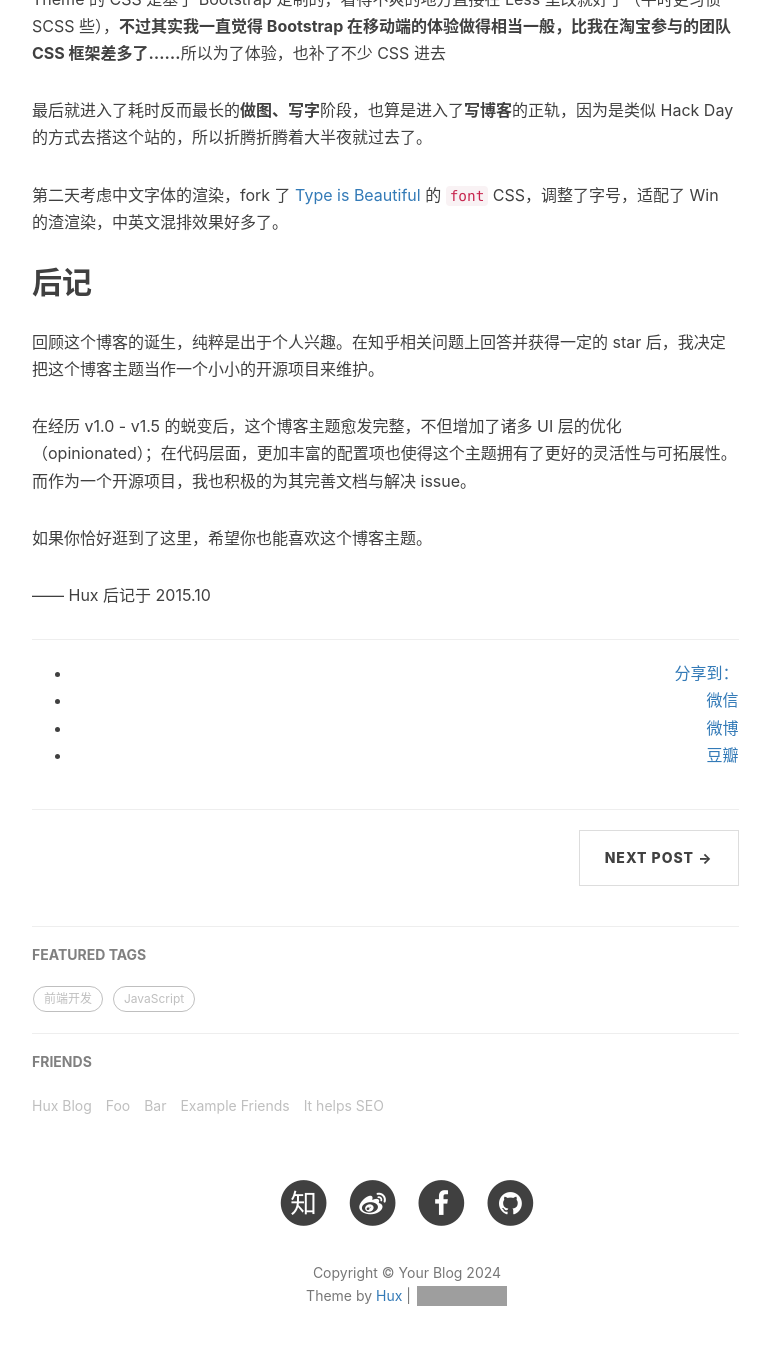
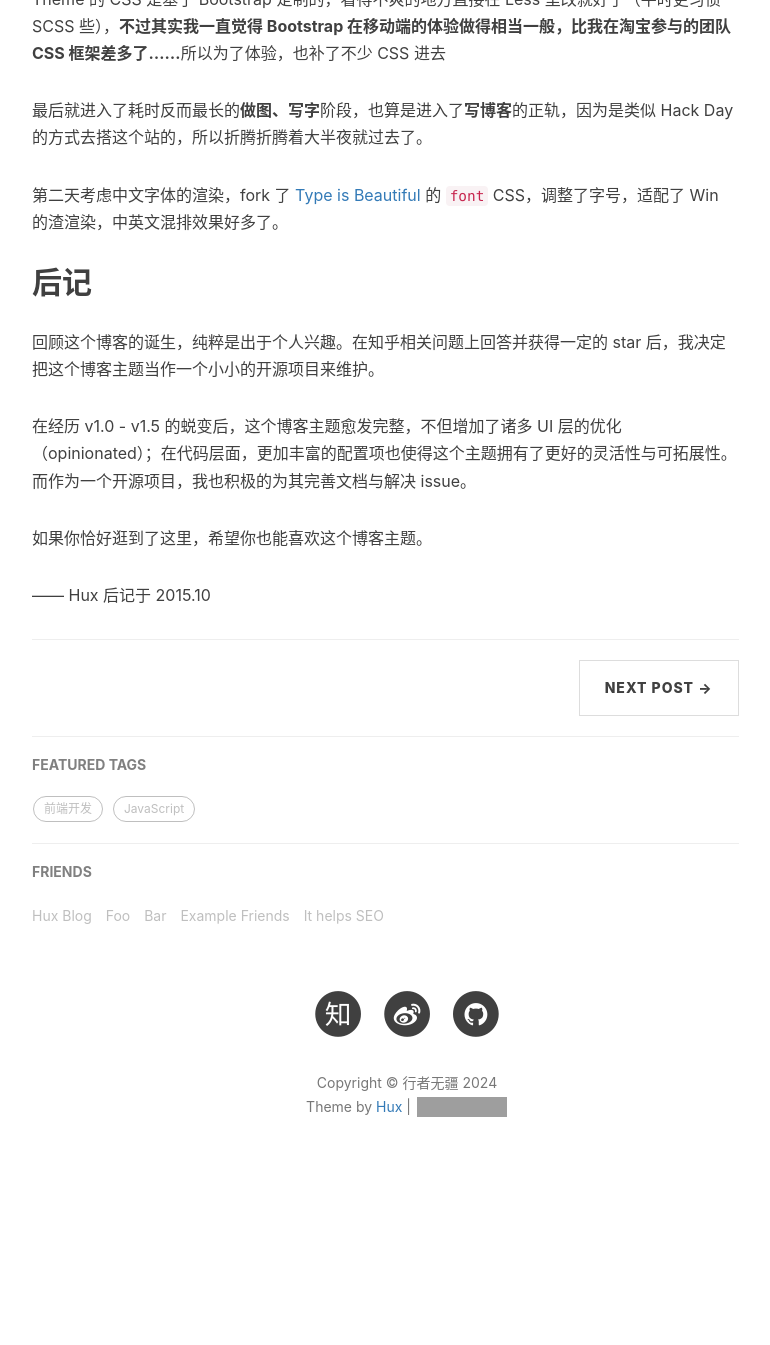
Before and after one commit to rgbwoo/rgbwoo.github.io, a Jekyll site: the page built from _posts/2014-01-29-hello-2015.markdown, in a window 1280 px wide and 1400 px high, scrolled down 2037 px. Shown: the top 1345 px of the window, without its empty margins (233-1003 px from the left). Built offline with Jekyll 4.4.1, drawn with Linux system fonts in a browser that asks for light colours; nearby versions of some CDN libraries; comment, search, counter and statistics services are not loaded; after the commit the page ends 3248 px from its top, so only the background shows below that; some of the changed lines change nothing that is shown; grey boxes are pictures that could not be loaded.

Commit message:
Update _config.yml

```diff
--- a/_config.yml
+++ b/_config.yml
@@ -1,22 +1,22 @@
 # Site settings
-title: Your Blog
-SEOTitle: 你的博客 | Your Blog
+title: 行者无疆
+SEOTitle: 行者无疆
 header-img: img/home-bg.jpg
-email: huxpro@gmail.com
+email: rgbwoo@gmail.com
 description: ""
 keyword: ""
-url: "http://huangxuan.me"              # your host, for absolute URL
-baseurl: "/"         # for example, '/blog' if your blog hosted on 'host/blog'
+url: "http://skywalker.me"              # your host, for absolute URL
+baseurl: ""         # for example, '/blog' if your blog hosted on 'host/blog'
 
 
 
 # SNS settings
 RSS: false
-weibo_username:     huxpro
-zhihu_username:     huxpro
-github_username:    huxpro
+weibo_username:     rgbwoo
+zhihu_username:     wu-jiang-hui-47
+github_username:    rgbwoo
 #twitter_username:  huxpro
-facebook_username:  huxpro
+#facebook_username:  huxpro
 
 
 
@@ -50,19 +50,19 @@
 #disqus_username: _your_disqus_short_name_
 
 # Duoshuo settings
-duoshuo_username: huxblog
+#duoshuo_username: huxblog
 # Share component is depend on Comment so we can NOT use share only.
-duoshuo_share: true                     # set to false if you want to use Comment without Sharing
+#duoshuo_share: true                     # set to false if you want to use Comment without Sharing
 
 
 
 
 # Analytics settings
 # Baidu Analytics
-ba_track_id: 4cc1f2d8f3067386cc5cdb626a202900
+#ba_track_id: 4cc1f2d8f3067386cc5cdb626a202900
 # Google Analytics
-ga_track_id: 'UA-49627206-1'            # Format: UA-xxxxxx-xx
-ga_domain: huangxuan.me
+#ga_track_id: 'UA-49627206-1'            # Format: UA-xxxxxx-xx
+#ga_domain: huangxuan.me
 
 
 
```
